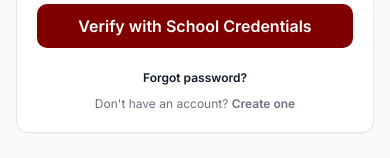
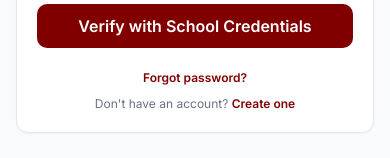
Before and after one commit to KlRAAA/rideshare-eu, a Next.js app: page /login in a window 390 px wide. Shown: the part 558-716 px from the top of the page. Built offline with nearby package versions, Linux system fonts and the light colour scheme; no server answers.

Commit message:
fix: let link color classes apply and stop the mobile header from collapsing

```diff
--- a/src/app/globals.css
+++ b/src/app/globals.css
@@ -36,10 +36,14 @@
 	box-sizing: border-box;
 }
 
-a {
-	color: inherit;
-	text-decoration: none;
-	font-family: inherit;
+/* In @layer base, not unlayered: unlayered CSS beats every Tailwind utility,
+   so this used to override text-white / text-gray-* on any <Link>. */
+@layer base {
+	a {
+		color: inherit;
+		text-decoration: none;
+		font-family: inherit;
+	}
 }
 
 button {
@@ -434,6 +438,13 @@ h2 { font-size: 1.125rem; font-weight: 700; color: var(--color-text); }
 	main, .app-container, .app-desktop {
 		padding-bottom: calc(var(--rsu-bottom-height) + env(safe-area-inset-bottom));
 	}
+
+	/* The header's inner row is also .app-desktop; without this it inherited
+	   the 64px above, which squeezed its content box to 0 and pushed the logo
+	   and icons up against the top of the screen. */
+	header .app-desktop {
+		padding-bottom: 0;
+	}
 }
 
 /* Extends the sticky header's own background up under the notch/status
```
